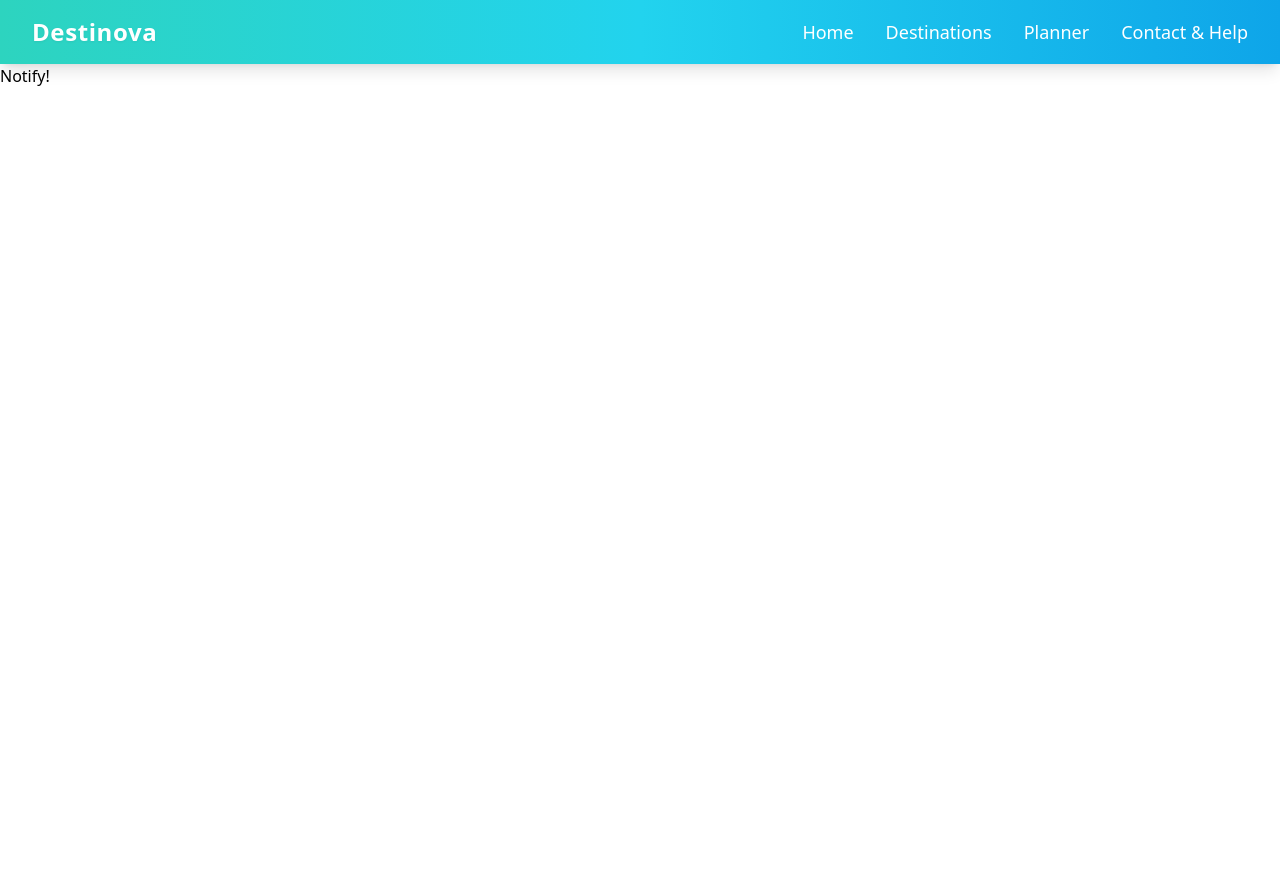
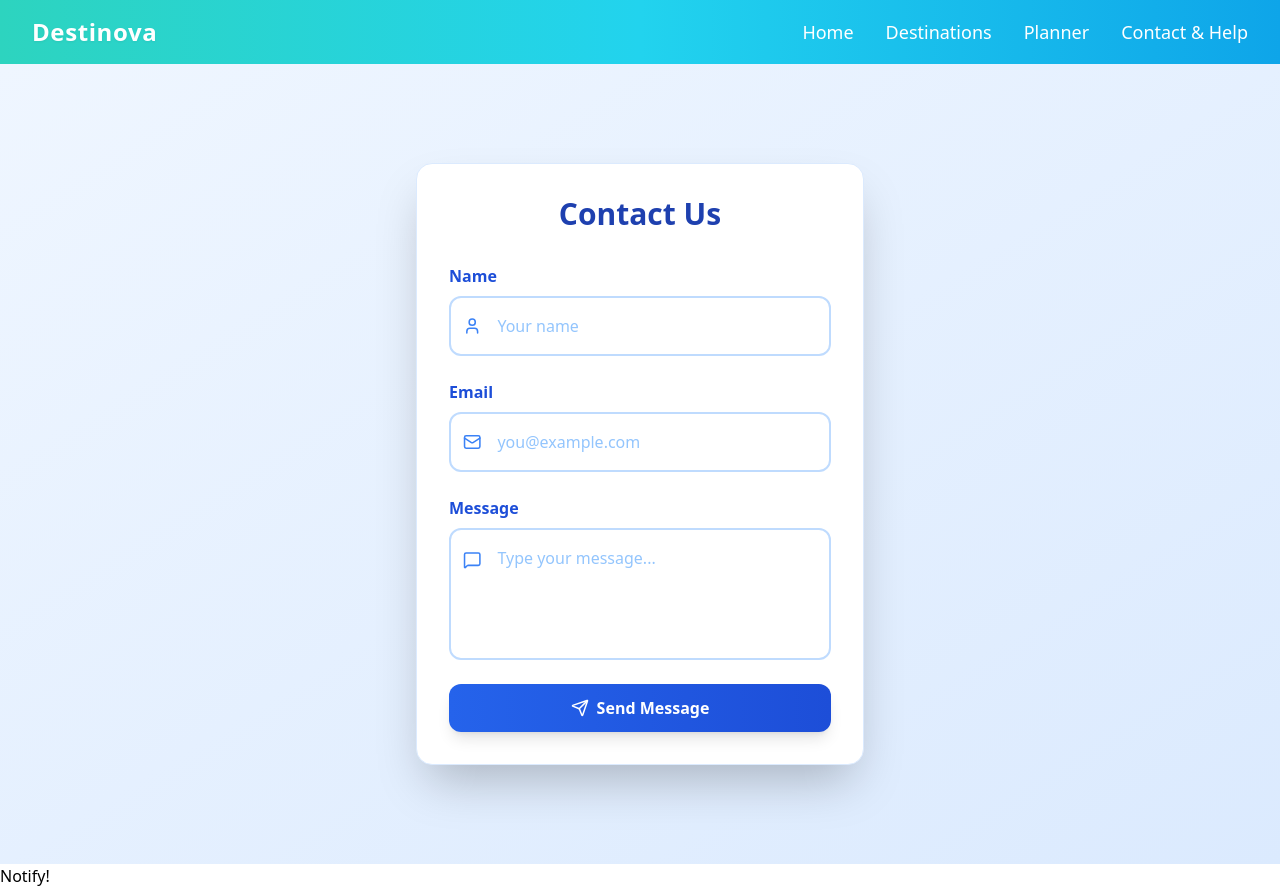
Before and after one commit to andrewsigei-hub/destinova-frontend, a React (Vite) app: page /contact in a window 1280 px wide. Before the commit the page ends 800 px from the top, so only its background shows below. Built offline with nearby package versions, Linux system fonts and the light colour scheme.

Commit message:
adds contacts

```diff
--- a/src/App.jsx
+++ b/src/App.jsx
@@ -3,6 +3,7 @@ import React from 'react'
 import Destinations from './pages/Destinations'
 import { ToastContainer, toast } from 'react-toastify';
 import { Routes, Route } from "react-router-dom";
+import Contact from './pages/Contact';
 
 function App() {
   const notify = () => toast("Added to planner");
@@ -12,6 +13,7 @@ function App() {
       <Routes>
         <Route path="/" element={<h1>Welcome to Destinova</h1>} />
         <Route path="/destinations" element={<Destinations />} />
+        <Route path="/contact" element={<Contact />} />
       </Routes>
       <button onClick={notify}>Notify!</button>
         <ToastContainer />
--- a/src/Components/Navbar.jsx
+++ b/src/Components/Navbar.jsx
@@ -25,7 +25,7 @@ export default function Navbar() {
           </Link>
         </li>
         <li>
-          <Link to="/contact" className="hover:text-yellow-200 transition-colors duration-200">
+          <Link to="/Contact" className="hover:text-yellow-200 transition-colors duration-200">
             Contact & Help
           </Link>
         </li>
--- a/src/pages/Contact.jsx
+++ b/src/pages/Contact.jsx
@@ -0,0 +1,117 @@
+import React, { useState } from "react";
+import { Send, Mail, User, MessageSquare } from "lucide-react";
+import toast from "react-hot-toast";
+import {Link} from 'react-router-dom'
+
+const Contact = () => {
+  const [formData, setFormData] = useState({
+    name: "",
+    email: "",
+    message: "",
+  });
+
+  const handleChange = (e) => {
+    const { name, value } = e.target;
+    setFormData((prev) => ({ ...prev, [name]: value }));
+  };
+
+  const handleSubmit = async (e) => {
+    e.preventDefault();
+
+    if (!formData.name || !formData.email || !formData.message) {
+      toast.error("Please fill in all fields.");
+      return;
+    }
+
+    try {
+      const res = await fetch("http://localhost:3001/contacts", {
+        method: "POST",
+        headers: { "Content-Type": "application/json" },
+        body: JSON.stringify(formData),
+      });
+
+      if (res.ok) {
+        toast.success("Message sent successfully 🎉");
+        setFormData({ name: "", email: "", message: "" });
+      } else {
+        toast.error("Failed to send message. Try again later.");
+      }
+    } catch (error) {
+      toast.error("Network error. Please try again.");
+    }
+  };
+
+  return (
+    <div className="min-h-screen bg-gradient-to-br from-blue-50 to-blue-100 flex items-center justify-center p-6">
+      <div className="bg-white p-8 rounded-2xl shadow-2xl w-full max-w-md border border-blue-100">
+        <h1 className="text-3xl font-bold text-center mb-8 text-blue-800">
+          Contact Us
+        </h1>
+        <form onSubmit={handleSubmit} className="space-y-6">
+          {/* Name */}
+          <div>
+            <label className="block text-blue-700 font-semibold mb-2">
+              Name
+            </label>
+            <div className="flex items-center border-2 border-blue-200 rounded-xl px-3 py-2 transition-all duration-200 focus-within:border-blue-500 focus-within:ring-2 focus-within:ring-blue-200">
+              <User className="text-blue-500 mr-2" size={20} />
+              <input
+                type="text"
+                name="name"
+                value={formData.name}
+                onChange={handleChange}
+                className="w-full p-2 outline-none bg-transparent placeholder-blue-300"
+                placeholder="Your name"
+              />
+            </div>
+          </div>
+
+          {/* Email */}
+          <div>
+            <label className="block text-blue-700 font-semibold mb-2">
+              Email
+            </label>
+            <div className="flex items-center border-2 border-blue-200 rounded-xl px-3 py-2 transition-all duration-200 focus-within:border-blue-500 focus-within:ring-2 focus-within:ring-blue-200">
+              <Mail className="text-blue-500 mr-2" size={20} />
+              <input
+                type="email"
+                name="email"
+                value={formData.email}
+                onChange={handleChange}
+                className="w-full p-2 outline-none bg-transparent placeholder-blue-300"
+                placeholder="you@example.com"
+              />
+            </div>
+          </div>
+
+          {/* Message */}
+          <div>
+            <label className="block text-blue-700 font-semibold mb-2">
+              Message
+            </label>
+            <div className="flex items-start border-2 border-blue-200 rounded-xl px-3 py-2 transition-all duration-200 focus-within:border-blue-500 focus-within:ring-2 focus-within:ring-blue-200">
+              <MessageSquare className="text-blue-500 mt-3 mr-2" size={20} />
+              <textarea
+                name="message"
+                value={formData.message}
+                onChange={handleChange}
+                rows="4"
+                className="w-full p-2 outline-none bg-transparent placeholder-blue-300 resize-none"
+                placeholder="Type your message..."
+              />
+            </div>
+          </div>
+
+          {/* Submit Button */}
+          <button
+            type="submit"
+            className="w-full flex items-center justify-center bg-gradient-to-r from-blue-600 to-blue-700 hover:from-blue-700 hover:to-blue-800 text-white font-semibold py-3 px-4 rounded-xl transition-all duration-200 transform hover:scale-[1.02] shadow-lg hover:shadow-blue-200">
+            <Send className="mr-2" size={18} /> Send Message
+          </button>
+        </form>
+      </div>
+    </div>
+  );
+};
+
+export default Contact;
```
